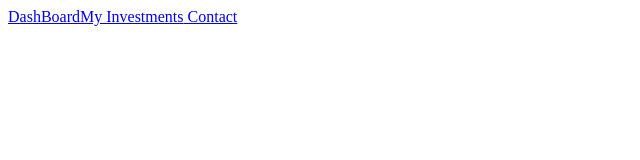
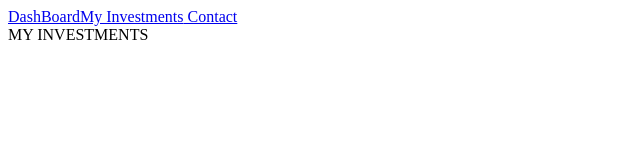
Before and after one commit to Erdem-Atik/ReactStockDashBoard, a React (Create React App) app: page /investments in a window 1280 px wide. Shown: the top 160 px of the page, without its empty margins (0-640 px from the left). Built offline with nearby package versions, Linux system fonts and the light colour scheme.

Commit message:
added my investments

```diff
--- a/src/App.js
+++ b/src/App.js
@@ -1,6 +1,7 @@
 import StockDashBoard from './pages/dashboard/StockDashBoard';
 import { BrowserRouter as Router, Routes, Route } from "react-router-dom";
 import { Navbar } from './components/navbar';
+import { Investments } from './components/investments';
 
 
 function App() {
@@ -9,8 +10,8 @@ function App() {
         <Router>
         <Navbar/>
         <Routes>
-
             <Route path="/" element ={<StockDashBoard/>} />
+            <Route path="/investments" element ={<Investments/>} />
             <Route path="/portfolio"/>
         </Routes>
         </Router>
--- /dev/null
+++ b/src/components/investments.jsx
@@ -0,0 +1,5 @@
+import React from "react";
+
+export const Investments = () => {
+  return <div>MY INVESTMENTS</div>;
+};
```
Also changed, not shown: src/components/InputQuant.jsx (added, +8 -0 lines).
